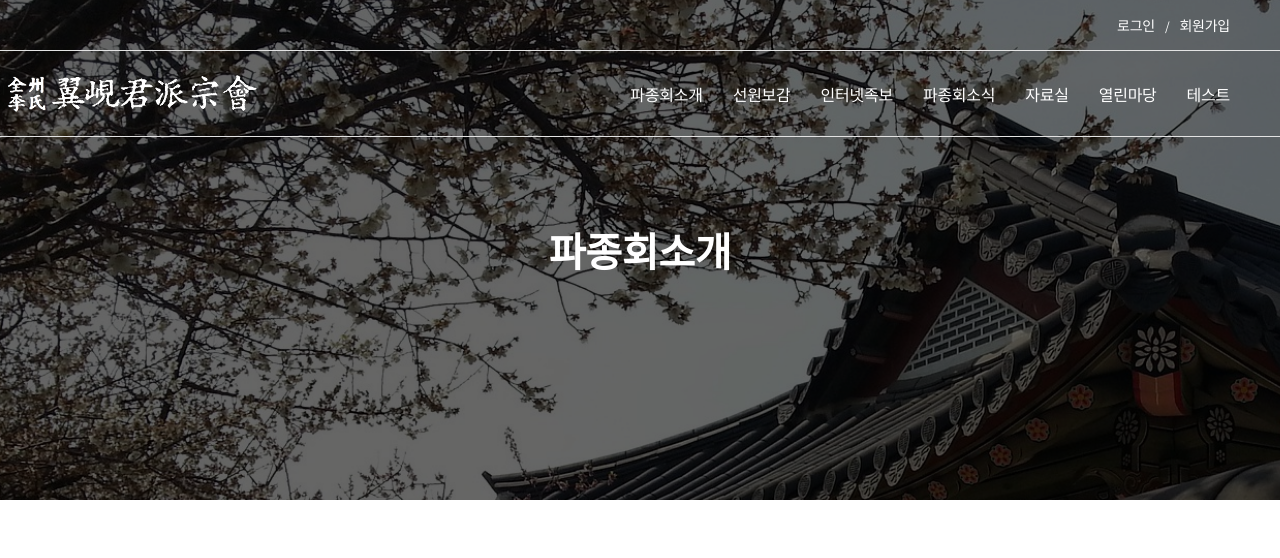
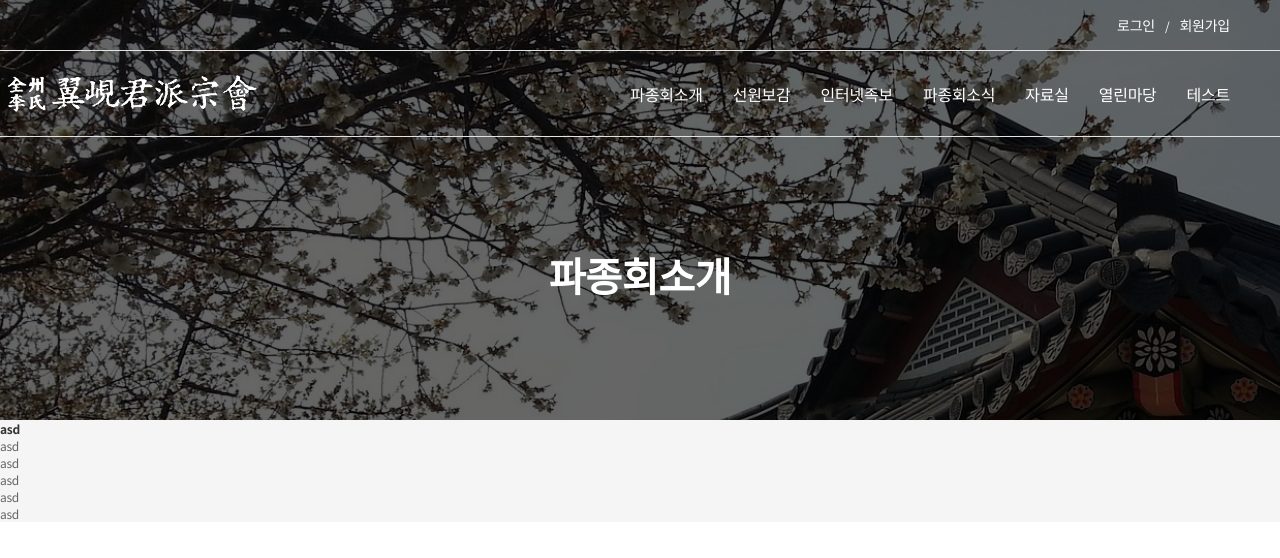
Before and after one commit to bskgo88/myroot, a Vue app: page /info in a window 1280 px wide. Shown: the top 558 px of the page. Built offline with nearby package versions, Linux system fonts and the light colour scheme.

Commit message:
서브페이지 포인트 셋팅

```diff
--- a/src/assets/scss/sub.scss
+++ b/src/assets/scss/sub.scss
@@ -1,7 +1,9 @@
 //나중에 병합할거임
-#subpage {display:flex; width:100%; height:auto; justify-content:flex-start; align-items:flex-start; flex-direction:column;}
+#subpage {display:flex; width:100%; height:auto; justify-content:flex-start; align-items:flex-start; flex-direction:column; position:relative; padding-top:420px;}
 .subTopBox {
-	display:flex; width:100%; height:500px; position:relative; justify-content:center; align-items:center;
+	display:flex; width:100%; height:500px; position:absolute; top:0; left:0; justify-content:center; align-items:center; padding-top:50px;
 	&:after {content:""; display:block; width:100%; height:100%; z-index:1; position:absolute; top:0; left:0; background-color:rgba(0,0,0,0.6); background-size:cover; background-attachment:fixed;}
 	strong {display:block; font-size:40px; color:#FFFFFF; font-weight:600; text-align:center; position:relative; z-index:2;}
 }
+
+.infoBox {max-width:1280px; width:100%; margin:0 auto; background-color:#f5f5f5; position:relative; z-index:2;}
--- a/src/components/sub/infomation/infomation.vue
+++ b/src/components/sub/infomation/infomation.vue
@@ -2,17 +2,23 @@
   <div id="subpage">
     <SubBox/>
     <div class="infoBox">
+      <SubSide/>
+      <SubHeader/>
 		</div>
   </div>
 </template>
 
 <script>
-import SubBox from '@/components/sub/subtopBox.vue';
+  import SubBox from '@/components/sub/subtopBox.vue';
+  import SubHeader from '@/components/sub/subHeader.vue';
+  import SubSide from '@/components/sub/subSideBox.vue';
 
 export default {
   name: 'infomationPage',
   components: {
     SubBox,
+    SubSide,
+    SubHeader,
   },
 	data (){
     return {
--- /dev/null
+++ b/src/components/sub/subHeader.vue
@@ -0,0 +1,12 @@
+<template>
+  <div id="SubHeader">
+  </div>
+</template>
+
+<script>
+export default {
+  name: 'SubHeader',
+  components: {
+  }
+}
+</script>
--- /dev/null
+++ b/src/components/sub/subSideBox.vue
@@ -0,0 +1,20 @@
+<template>
+  <div id="subside">
+    <strong>asd</strong>
+    <ul>
+      <li><router-link to="/sub1">asd</router-link></li>
+      <li><router-link to="/sub1">asd</router-link></li>
+      <li><router-link to="/sub1">asd</router-link></li>
+      <li><router-link to="/sub1">asd</router-link></li>
+      <li><router-link to="/sub1">asd</router-link></li>
+    </ul>
+  </div>
+</template>
+
+<script>
+export default {
+  name: 'SubSide',
+  components: {
+  }
+}
+</script>
--- a/src/router/index.js
+++ b/src/router/index.js
@@ -28,9 +28,14 @@ const routes = [
     path: "/info",
     name: "파종회소개",
     component: infoSet,
+    subname:{
+      subSet:true, // 메뉴가 늘어날지 말지를 판단
+      firstName:"파종회소개", // 첫번째 이름
+      secondName:"파종회소개", // 두번째 이름
+    },
     meta: {
-      headerSub: true,
-    }, // headerSub: true == '상단,하단,좌측 메뉴를 생성해줌'
+      headerSub: true, // headerSub: true == '상단,하단,좌측 메뉴를 생성해줌'
+    },
   },
 ];
 
```
